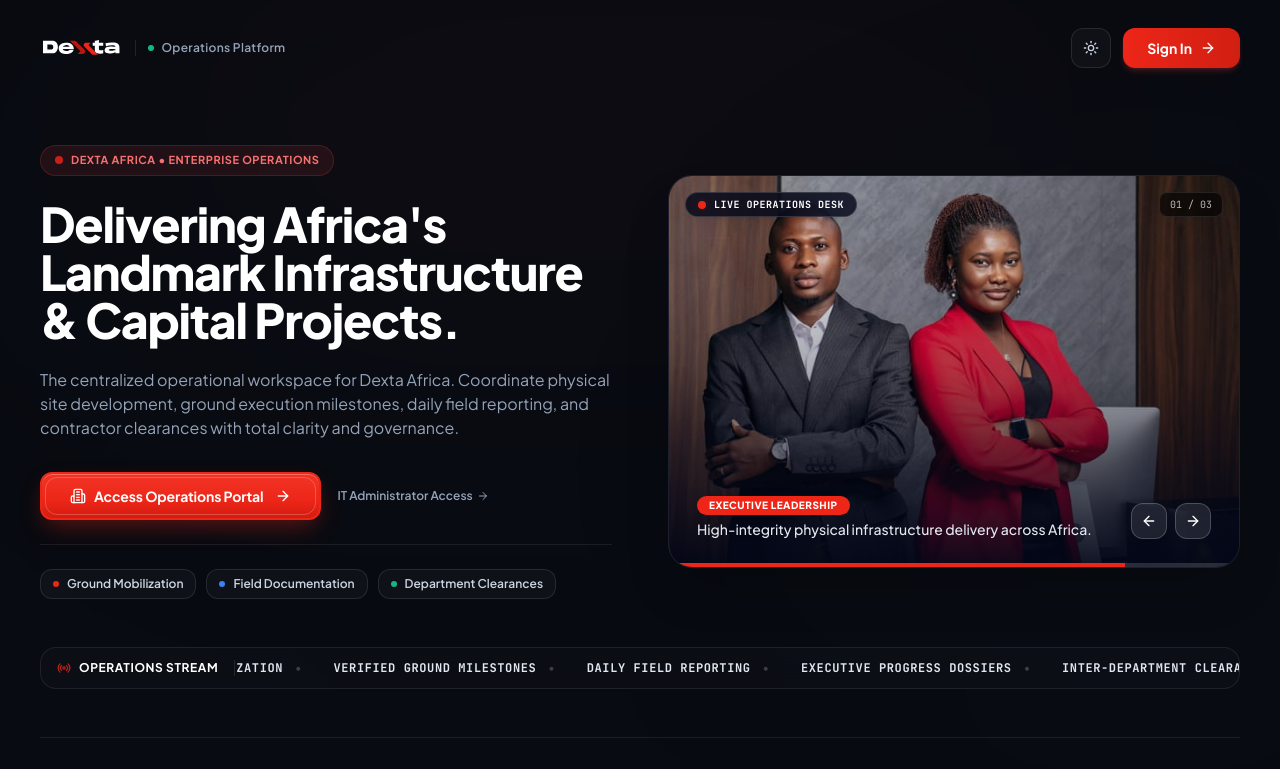
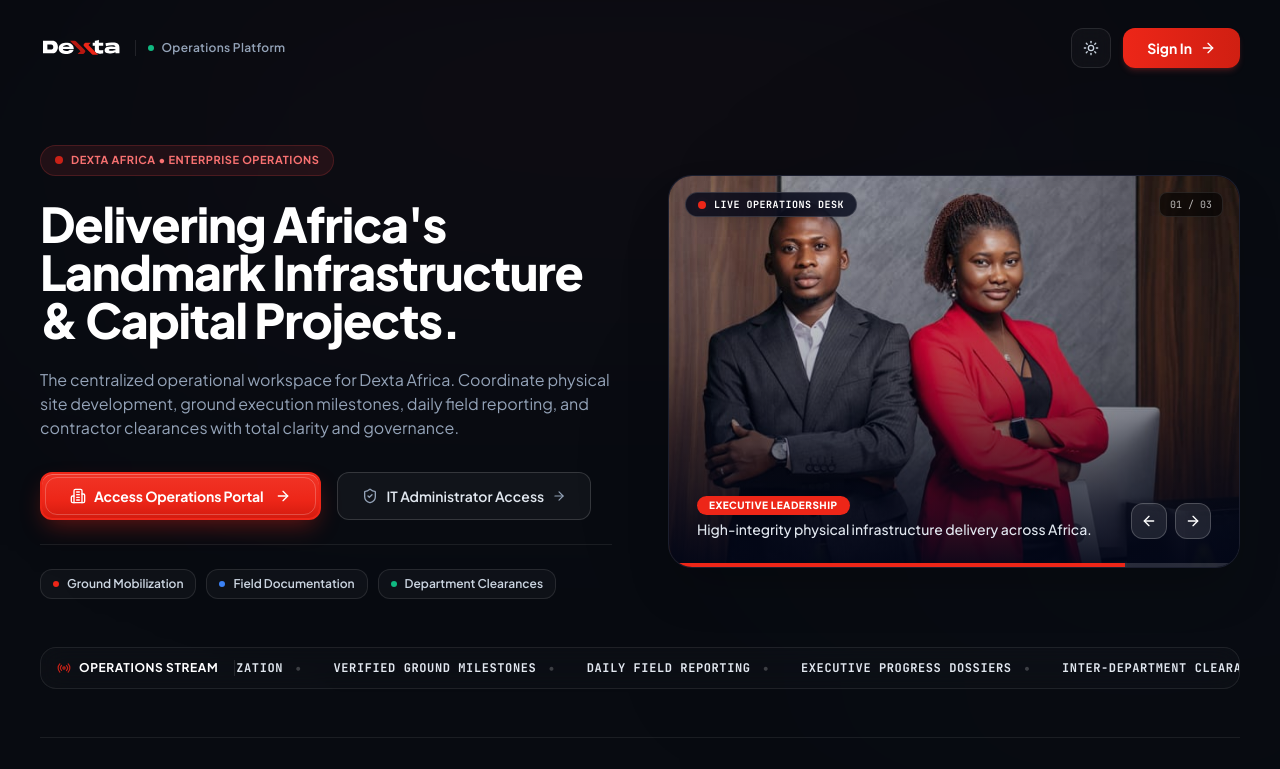
Before and after one commit to DextaAfrica/Admin-portal, a Next.js app: page / in a window 1280 px wide. Shown: the top 769 px of the page. Built offline with nearby package versions, Linux system fonts and the light colour scheme.

Commit message:
fixing-Ui

```diff
--- a/src/app/page.tsx
+++ b/src/app/page.tsx
@@ -15,6 +15,7 @@ import {
   CheckCircle2,
   Radio,
   ChevronRight,
+  ShieldCheck,
 } from "lucide-react";
 import { DextaLogo } from "@/components/ui/DextaLogo";
 import { navigateToSubdomainWithSso } from "@/lib/routing";
@@ -198,10 +199,11 @@ export default function LandingPage() {
               <button
                 type="button"
                 onClick={() => navigateToSubdomainWithSso("admin", "/dashboard")}
-                className="text-xs font-semibold text-slate-500 hover:text-slate-900 dark:text-slate-400 dark:hover:text-white transition-colors cursor-pointer flex items-center gap-1"
+                className="group h-12 px-5 sm:px-6 rounded-xl text-sm font-semibold flex items-center gap-2 border border-slate-300/80 dark:border-white/15 bg-white/70 dark:bg-white/[0.04] backdrop-blur-md text-slate-700 dark:text-slate-200 shadow-2xs hover:border-slate-400 dark:hover:border-white/30 hover:bg-slate-100/90 dark:hover:bg-white/[0.08] hover:text-slate-950 dark:hover:text-white hover:shadow-md hover:-translate-y-0.5 active:scale-[0.97] active:translate-y-0 transition-all duration-200 cursor-pointer"
               >
+                <ShieldCheck className="h-4 w-4 text-slate-500 dark:text-slate-400 group-hover:text-[#ED2618] transition-colors" />
                 <span>IT Administrator Access</span>
-                <ArrowRight className="h-3 w-3" />
+                <ArrowRight className="h-3.5 w-3.5 text-slate-400 group-hover:text-slate-700 dark:group-hover:text-white group-hover:translate-x-0.5 transition-all" />
               </button>
             </div>
 
```
